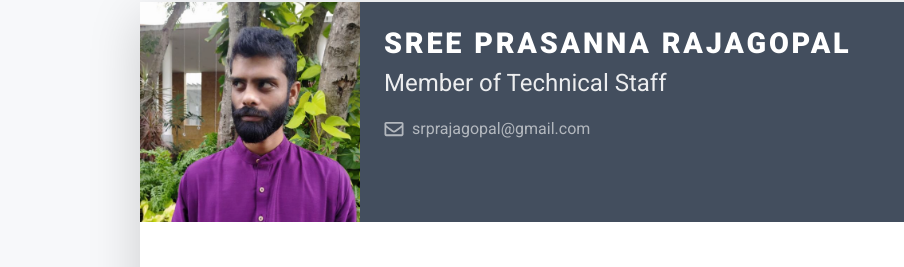
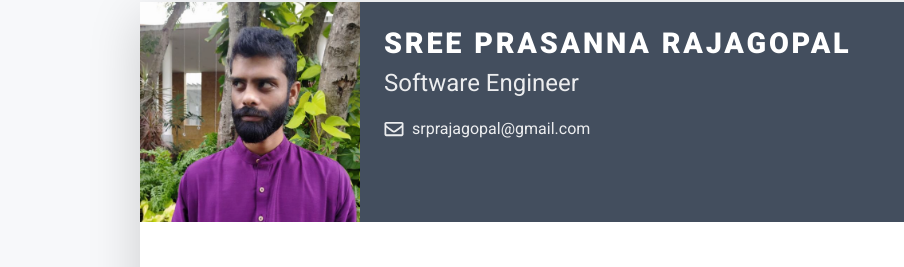
Before and after one commit to sprjg/sprjg.github.io, a plain HTML site: page index.html in a window 1280 px wide. Shown: the part 28-295 px from the top of the page, 0-904 px from the left. Drawn offline with Linux system fonts and the light colour scheme.

Commit message:
removed mail lnk

```diff
--- a/index.html
+++ b/index.html
@@ -34,9 +34,9 @@
             <div class="media-body p-4 d-flex flex-column flex-md-row mx-auto mx-lg-0">
               <div class="primary-info">
                 <h1 class="name mt-0 mb-1 text-white text-uppercase text-uppercase">Sree Prasanna Rajagopal</h1>
-                <div class="title mb-3">Member of Technical Staff</div>
+                <div class="title mb-3">Software Engineer</div>
                 <ul class="list-unstyled">
-                  <li class="mb-2"><a href="#"><i class="far fa-envelope fa-fw mr-2" data-fa-transform="grow-3"></i>srprajagopal@gmail.com</a></li>
+                  <li class="mb-2"><i class="far fa-envelope fa-fw mr-2" data-fa-transform="grow-3"></i>srprajagopal@gmail.com</li>
 
                 </ul>
               </div>
```
